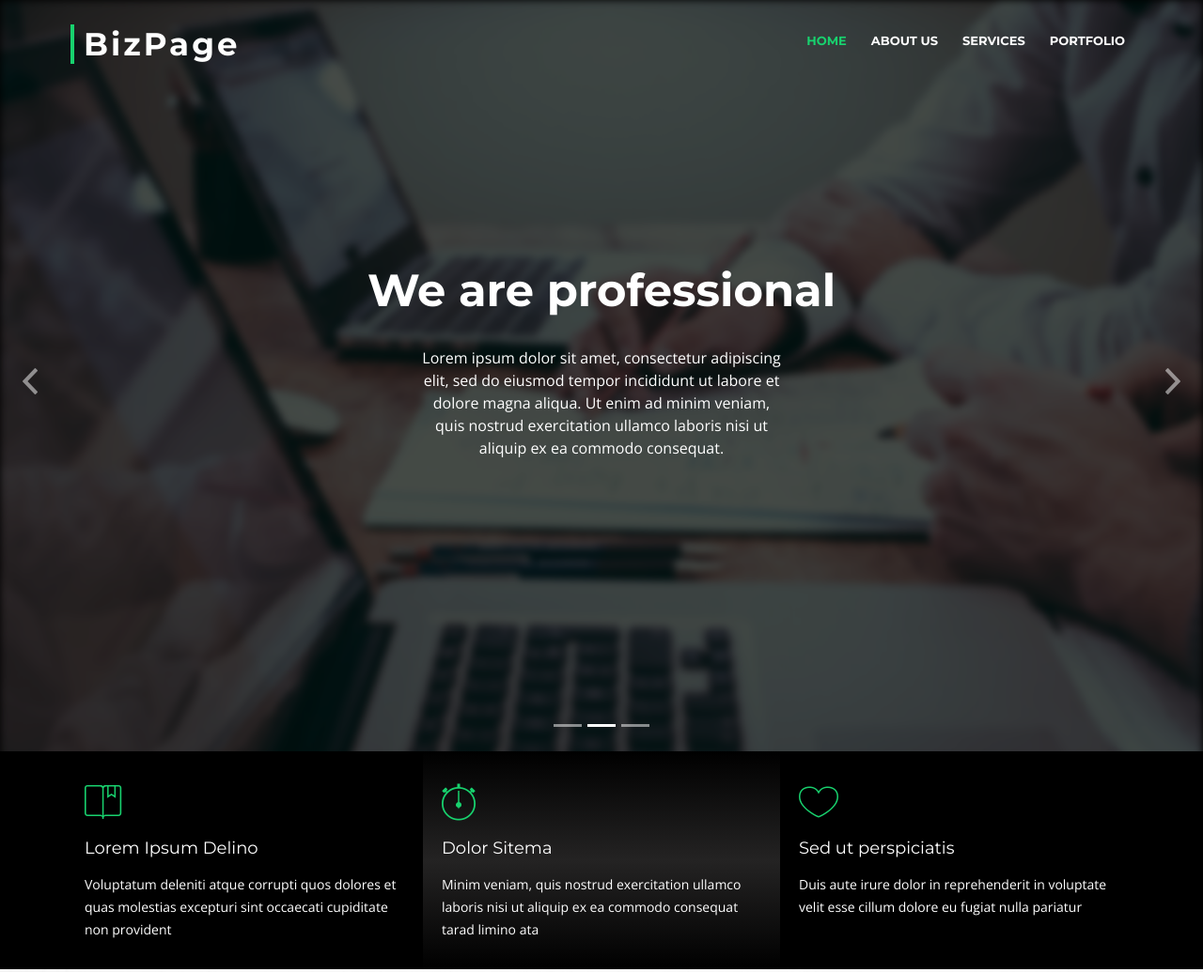
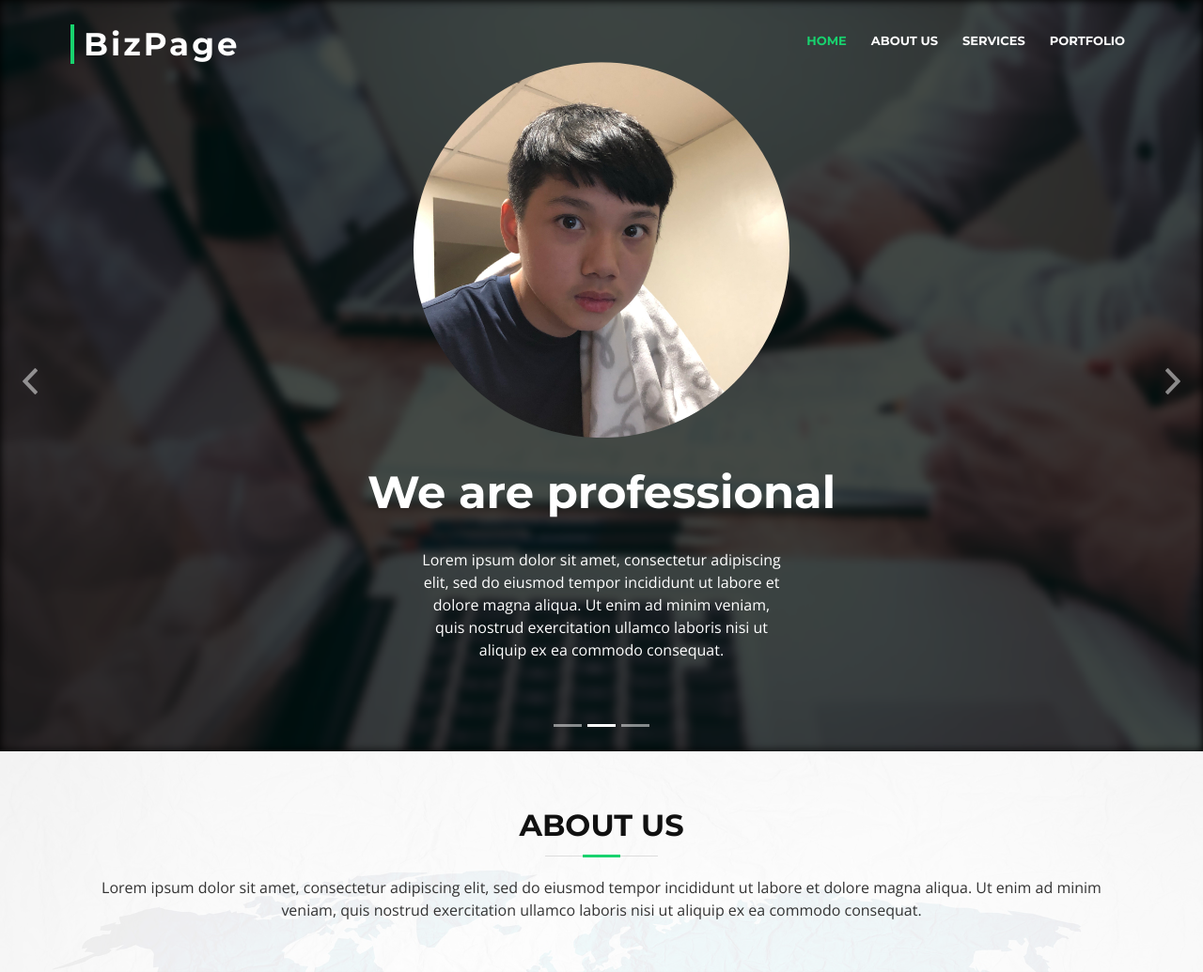
Before and after one commit to OddFlavour/oddflavour.github.io, a plain HTML site: page index.html in a window 1280 px wide. Shown: the top 1035 px of the page at 94% size. Drawn offline with nearby package versions, Linux system fonts and the light colour scheme; files whose address does not match are found by name.

Commit message:
Added headshot component to intro section, fixed bug where intro section background image only resizes based on width

```diff
--- a/css/style.css
+++ b/css/style.css
@@ -180,11 +180,15 @@ h6 {
 }
 
 #intro .carousel-item {
-  width: 100%;
-  height: 100vh;
-  background-size: cover;
-  background-position: center;
-  background-repeat: no-repeat;
+    width: 100%;
+    height: 100vh;
+    background-size: cover;
+    background-position: center;
+    background-repeat: no-repeat;
+    max-width: 100%;
+    /* Add additional effect */
+    filter: blur(5px);
+    -webkit-filter: blur(5px);
 }
 
 #intro .carousel-item::before {
@@ -219,11 +223,12 @@ h6 {
   right: 0;
 }
 
+/*
+    Don't think this ever gets applied, since the .js file
+    merges .carousel-background with .carousel-item
+*/
 #intro .carousel-background img {
     max-width: 100%;
-    /* Add additional effect */
-    filter: blur(4px) brightness(30%);
-    -webkit-filter: blur(4px) brightness(30%);
 }
 
 .special {
@@ -232,11 +237,18 @@ h6 {
     left: 50%;
     transform: translate(-50%, -50%);
     text-align: center;
-    z-index: 1000
+    z-index: 10;
 }
 
 .special p {
     display: inline-block;
+}
+
+.headshot img {
+    width: 400px;
+    height: 400px;
+    border-radius: 50%;
+    margin-bottom: 30px;
 }
 
 #intro .carousel-content {
--- a/index.html
+++ b/index.html
@@ -76,6 +76,7 @@
         <div class="intro-container">
 
             <div class="special">
+                <div class="headshot"><img src="img/crackhead.jpg" /></div>
                 <h2>We are professional</h2>
                 <p>Lorem ipsum dolor sit amet, consectetur adipiscing elit, sed do eiusmod tempor incididunt ut labore et dolore magna aliqua. Ut enim ad minim veniam, quis nostrud exercitation ullamco laboris nisi ut aliquip ex ea commodo consequat.</p>
             </div>
@@ -87,7 +88,7 @@
                 <div class="carousel-inner" role="listbox">
 
                     <div class="carousel-item active">
-                        <div class="carousel-background"><img src="img/intro-carousel/1.jpg" alt=""></div>
+                        <div class="carousel-background"><img src="img/intro-carousel/super.jpg" alt=""></div>
                         <!--<div class="carousel-container">
                 <div class="carousel-content">
             <h2>We are professional</h2>
@@ -163,7 +164,7 @@
         <!--==========================
           Featured Services Section
         ============================-->
-        <section id="featured-services">
+        <!--<section id="featured-services">
             <div class="container">
                 <div class="row">
 
@@ -187,7 +188,7 @@
 
                 </div>
             </div>
-        </section><!-- #featured-services -->
+        </section>--><!-- #featured-services -->
         <!--==========================
           About Us Section
         ============================-->
--- a/js/main.js
+++ b/js/main.js
@@ -149,9 +149,9 @@
     introCarouselIndicators.append("<li data-target='#introCarousel' data-slide-to='" + index + "'></li>");
 
 	/* Below code will merge the divs with .carousel-background with its parent
+	*/
     $(this).css("background-image", "url('" + $(this).children('.carousel-background').children('img').attr('src') +"')");
     $(this).children('.carousel-background').remove();
-	*/
   });
 
   $(".carousel").swipe({
```
Also changed, not shown: img/crackhead.jpg (added), img/intro-carousel/super.jpg (added).
